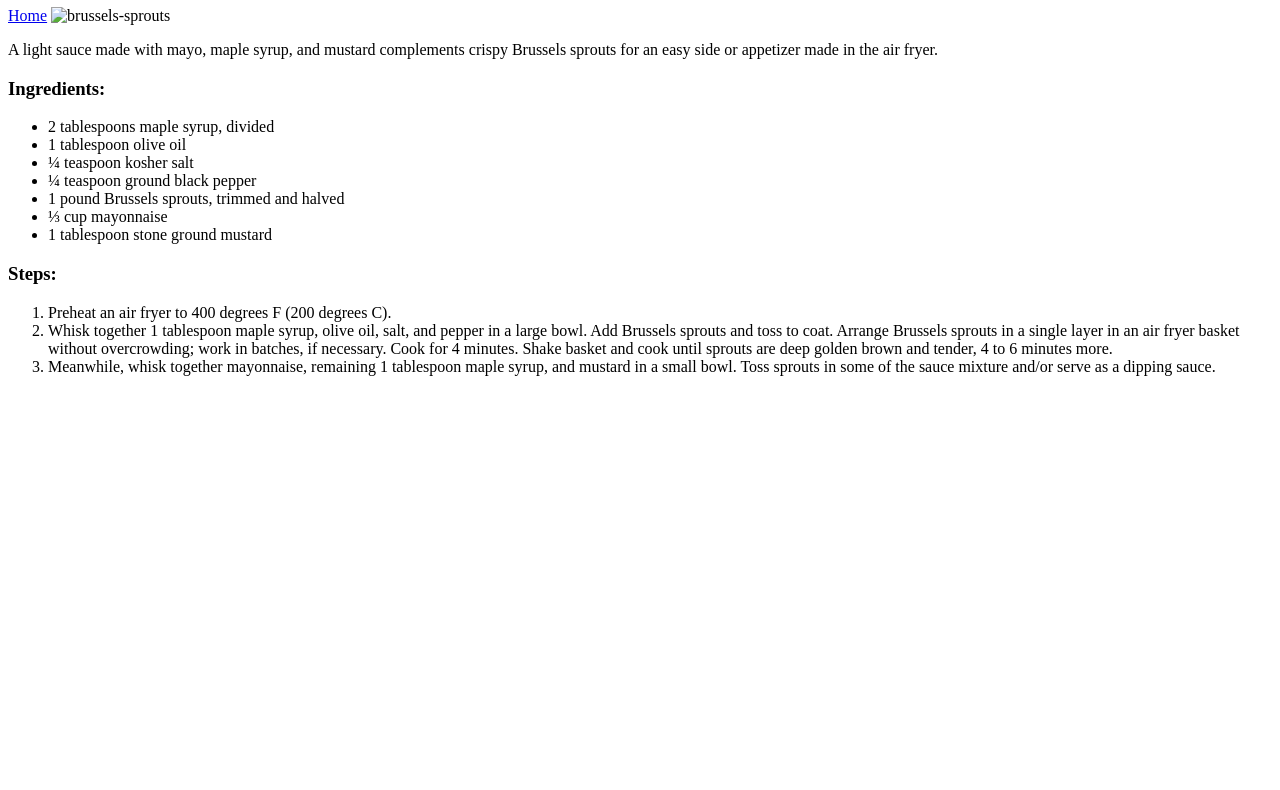
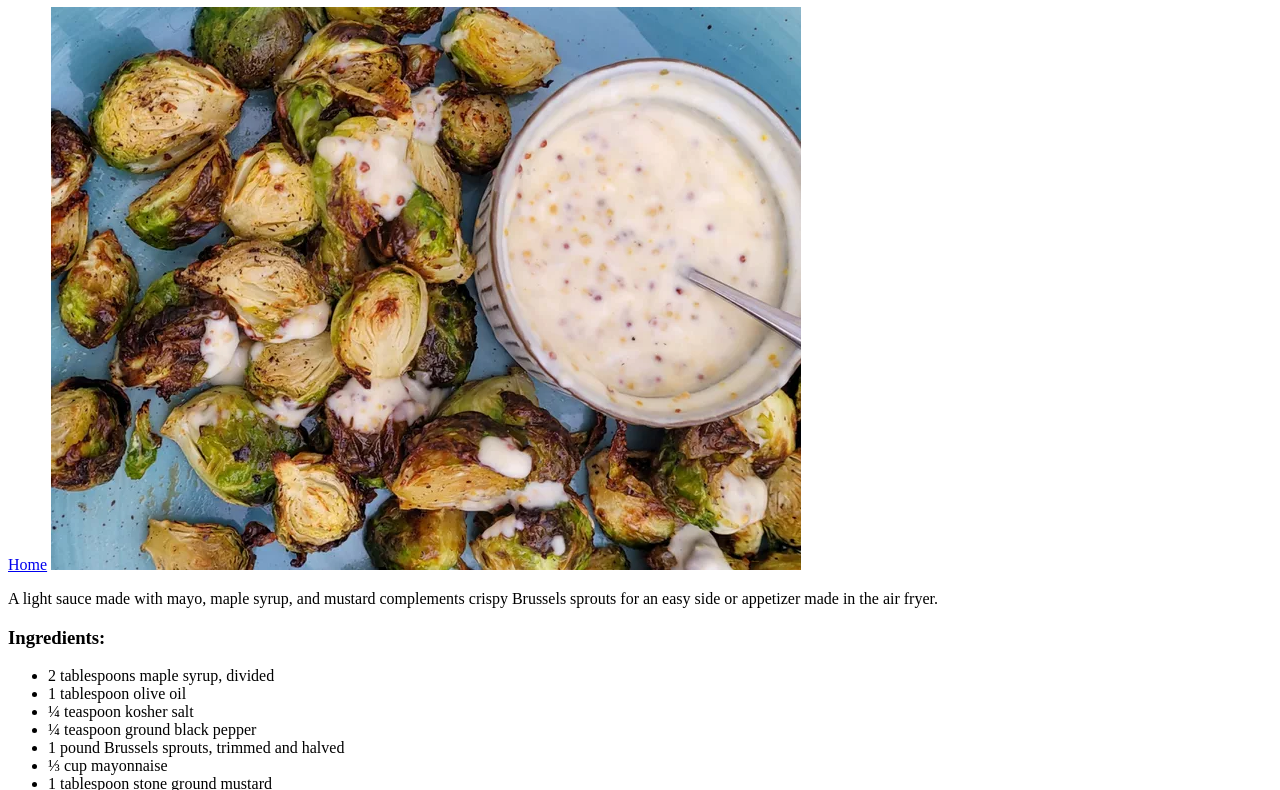
Before and after one commit to RayzenXF/odin-recipes, a plain HTML site: page recipes/brussels_sprouts.html in a window 1280 px wide. Shown: the part 73-863 px from the top of the page. Before the commit the page ends 800 px from the top, so only its background shows below. Drawn offline with Linux system fonts and the light colour scheme.

Commit message:
Fix img src

```diff
--- a/recipes/brussels_sprouts.html
+++ b/recipes/brussels_sprouts.html
@@ -8,7 +8,7 @@
 <body>
     <h1>Air Fryer Roasted Brussels Sprouts with Maple-Mustard Mayo</h1>
     <a href="../index.html">Home</a>
-    <img src="brussels_sprouts.jpg" alt="brussels-sprouts">
+    <img src="img/brussels_sprouts.jpg" alt="brussels-sprouts">
     <p>A light sauce made with mayo, maple syrup,
         and mustard complements crispy Brussels sprouts for an easy side or appetizer made in the air fryer.</p>
 
```
Also changed, not shown: recipes/potato_cheesecake.html (+1 -1 lines).
